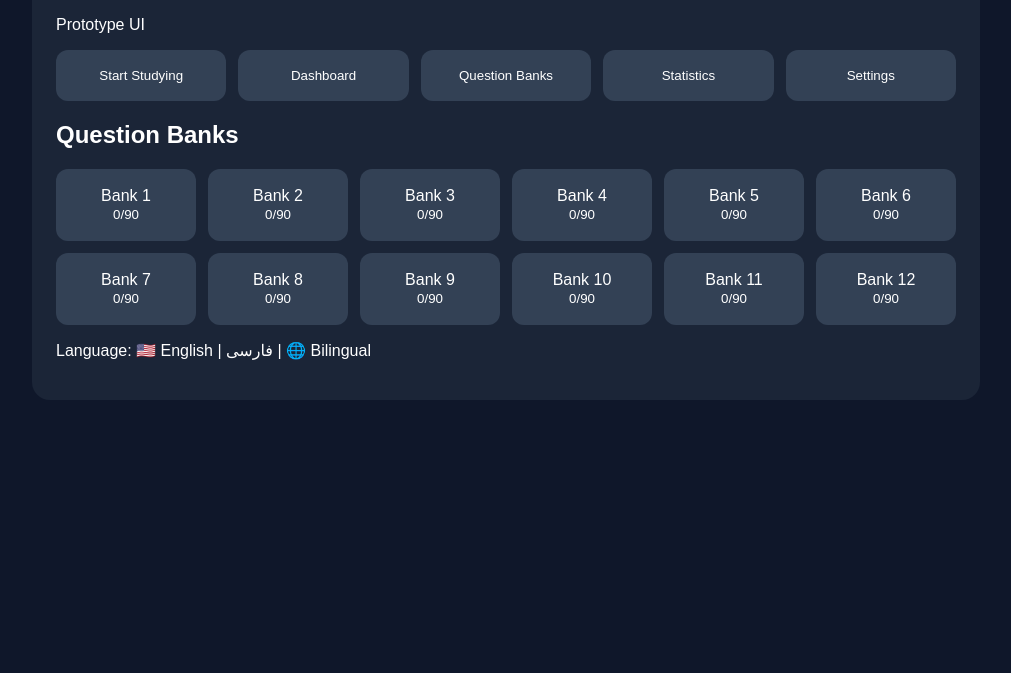
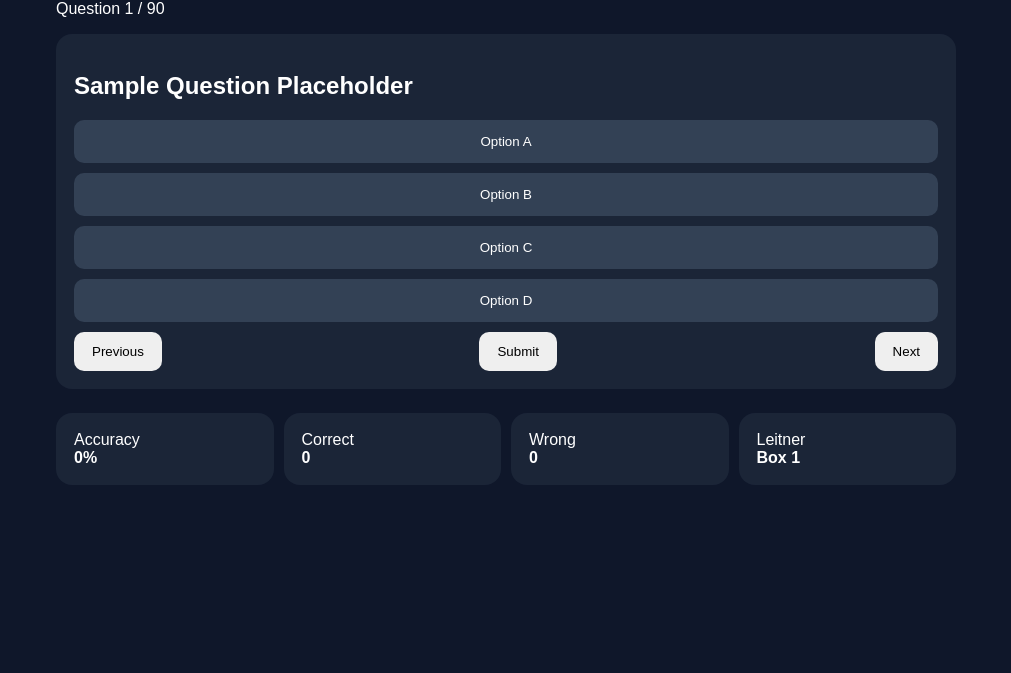
Before and after one commit to amiraghakhani92-code/security-plus-master, a plain HTML site: page index.html in a window 1280 px wide. Shown: the part 127-800 px from the top of the page, without its empty margins (134-1145 px from the left). Drawn offline with Linux system fonts and the light colour scheme.

Commit message:
Add files via upload

```diff
--- a/app.js
+++ b/app.js
@@ -1 +1,3 @@
-console.log('v0.1');
+let q=1;document.getElementById('next').onclick=()=>{q++;document.getElementById('qnum').textContent=q;document.getElementById('bar').style.width=(q/90*100)+'%';};
+document.getElementById('prev').onclick=()=>{if(q>1){q--;document.getElementById('qnum').textContent=q;document.getElementById('bar').style.width=(q/90*100)+'%';}};
+document.getElementById('submit').onclick=()=>alert('Answer checking will be added in v0.3');
--- a/index.html
+++ b/index.html
@@ -1 +1,28 @@
-<!doctype html><html><head><meta charset="utf-8"><meta name="viewport" content="width=device-width,initial-scale=1"><title>Security+ Master</title><link rel="stylesheet" href="style.css"></head><body><div class="card"><h1>🛡️ Security+ Master v0.1</h1><p>Prototype UI</p><div class="grid"><button>Start Studying</button><button>Dashboard</button><button>Question Banks</button><button>Statistics</button><button>Settings</button></div><h2>Question Banks</h2><div class="banks"><div class="bank">Bank 1<br><small>0/90</small></div><div class="bank">Bank 2<br><small>0/90</small></div><div class="bank">Bank 3<br><small>0/90</small></div><div class="bank">Bank 4<br><small>0/90</small></div><div class="bank">Bank 5<br><small>0/90</small></div><div class="bank">Bank 6<br><small>0/90</small></div><div class="bank">Bank 7<br><small>0/90</small></div><div class="bank">Bank 8<br><small>0/90</small></div><div class="bank">Bank 9<br><small>0/90</small></div><div class="bank">Bank 10<br><small>0/90</small></div><div class="bank">Bank 11<br><small>0/90</small></div><div class="bank">Bank 12<br><small>0/90</small></div></div><p>Language: 🇺🇸 English | فارسی | 🌐 Bilingual</p></div><script src="app.js"></script></body></html>
+<!doctype html><html><head><meta charset='utf-8'>
+<meta name='viewport' content='width=device-width,initial-scale=1'>
+<title>Security+ Master v0.2</title>
+<link rel='stylesheet' href='style.css'></head>
+<body>
+<div class='container'>
+<header><h1>🛡️ Security+ Master</h1><div class='progress'><div id='bar'></div></div><p>Question <span id='qnum'>1</span> / 90</p></header>
+<div class='card'>
+<h2 id='question'>Sample Question Placeholder</h2>
+<button class='opt'>Option A</button>
+<button class='opt'>Option B</button>
+<button class='opt'>Option C</button>
+<button class='opt'>Option D</button>
+<div class='actions'>
+<button id='prev'>Previous</button>
+<button id='submit'>Submit</button>
+<button id='next'>Next</button>
+</div>
+</div>
+<section class='dash'>
+<div class='tile'>Accuracy<br><b>0%</b></div>
+<div class='tile'>Correct<br><b>0</b></div>
+<div class='tile'>Wrong<br><b>0</b></div>
+<div class='tile'>Leitner<br><b>Box 1</b></div>
+</section>
+</div>
+<script src='app.js'></script>
+</body></html>
--- a/style.css
+++ b/style.css
@@ -1 +1,8 @@
-body{font-family:Arial,sans-serif;background:#0f172a;color:#fff;padding:30px}.card{max-width:900px;margin:auto;background:#1e293bcc;padding:24px;border-radius:18px}.grid,.banks{display:grid;grid-template-columns:repeat(auto-fit,minmax(140px,1fr));gap:12px}.bank,button{background:#334155;color:#fff;border:none;border-radius:12px;padding:18px;text-align:center}
+body{margin:0;background:#0f172a;color:#fff;font-family:Arial,sans-serif}
+.container{max-width:900px;margin:auto;padding:20px}
+.card,.tile{background:#1e293bcc;border-radius:16px;padding:18px;margin:12px 0}
+.opt{display:block;width:100%;margin:10px 0;padding:14px;border:none;border-radius:10px;background:#334155;color:white}
+.actions{display:flex;gap:10px;justify-content:space-between}
+.actions button{padding:12px 18px;border:none;border-radius:10px}
+.progress{height:10px;background:#334155;border-radius:10px}.progress #bar{width:1%;height:100%;background:#22c55e;border-radius:10px}
+.dash{display:grid;grid-template-columns:repeat(auto-fit,minmax(140px,1fr));gap:10px}
```
